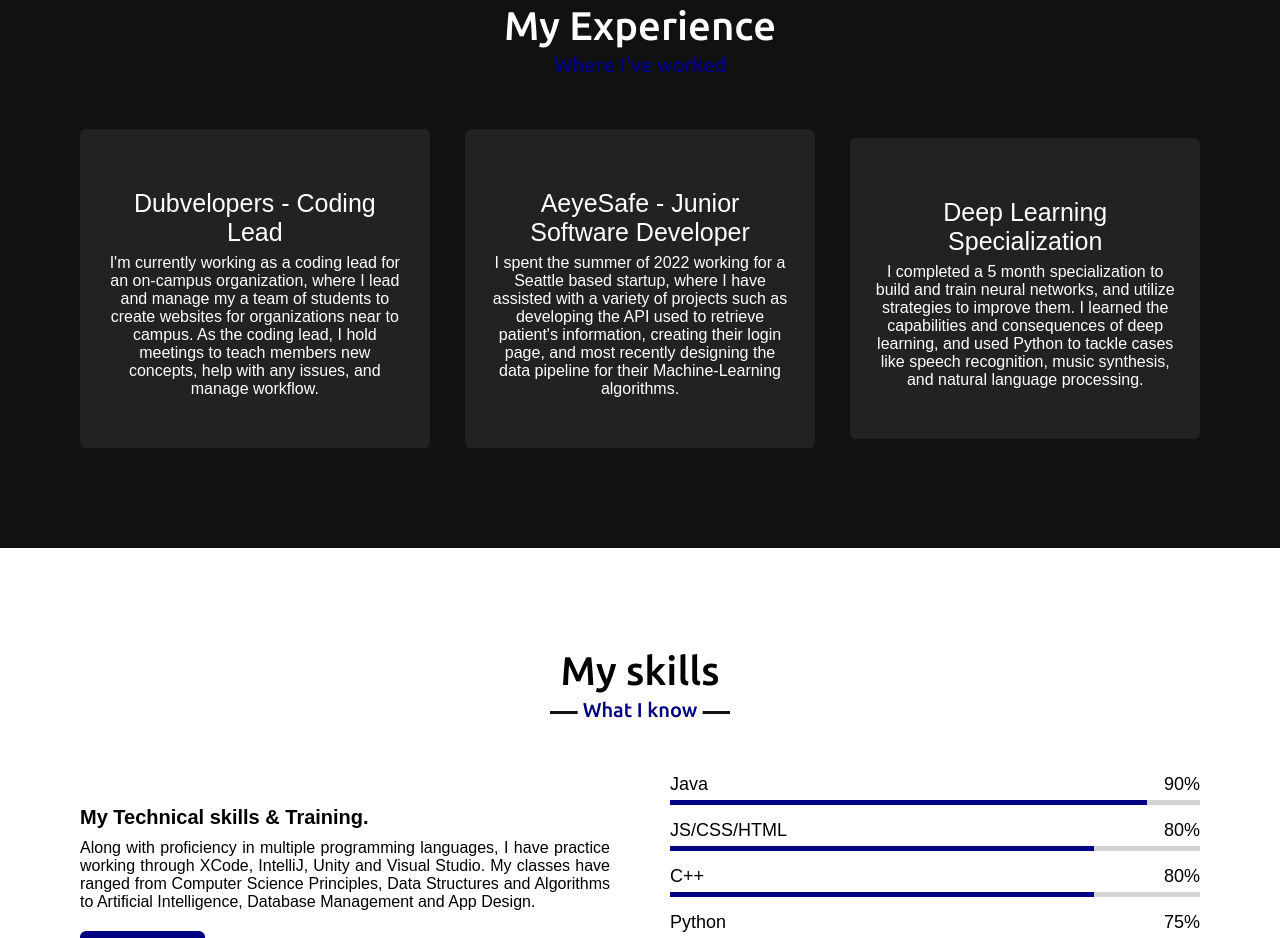
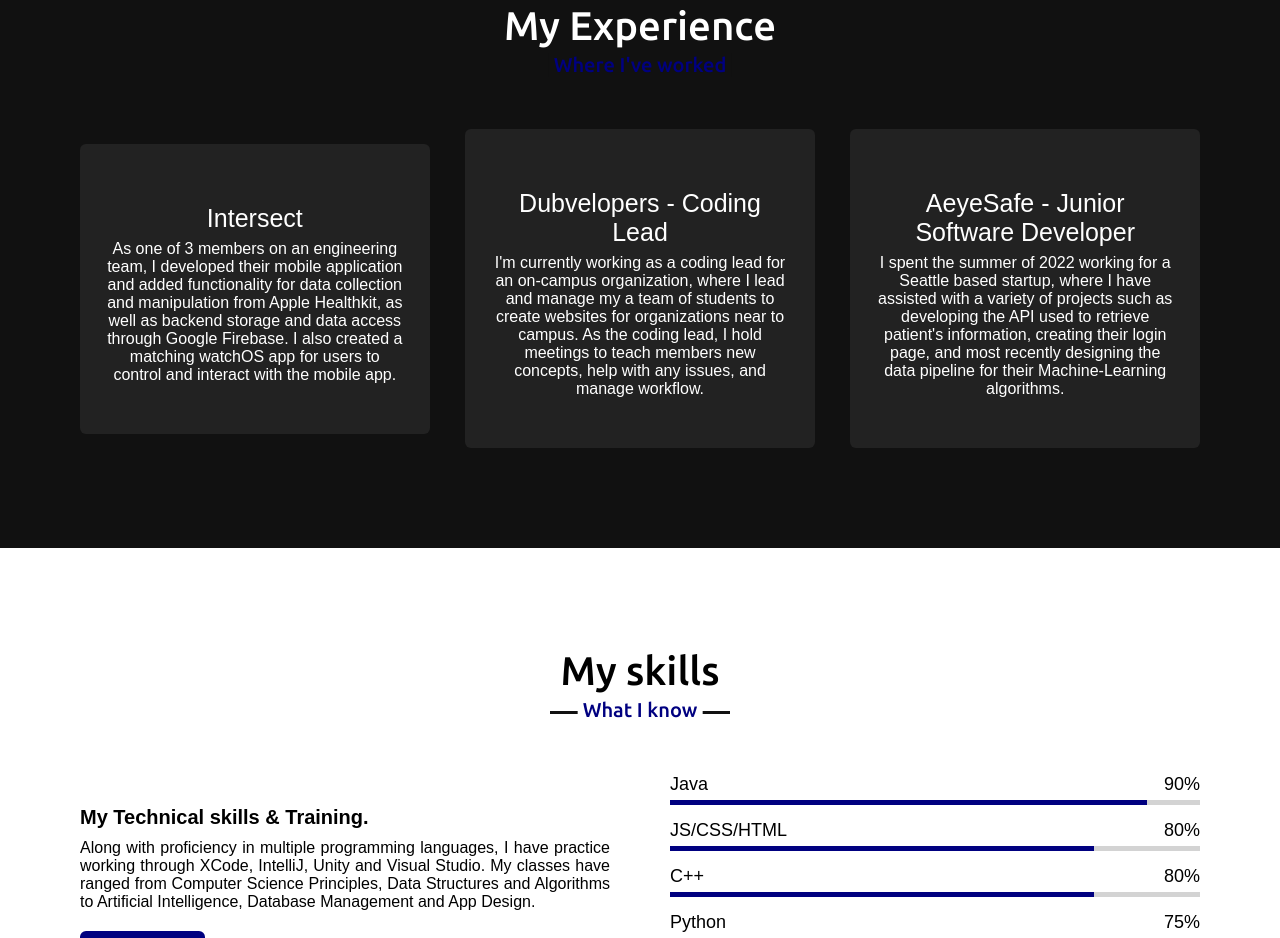
Before and after one commit to timkaltenbach/tordraki, a plain HTML site: page index.html in a window 1280 px wide. Shown: the part 1627-2565 px from the top of the page. Drawn offline with nearby package versions, Linux system fonts and the light colour scheme.

Commit message:
Update index.html

```diff
--- a/index.html
+++ b/index.html
@@ -79,7 +79,7 @@
                 <div class="column right">
                     <div class="text">Hi I'm <span class="typing-2">Tim Kaltenbach</span></div>
                     <p>I'm a student at UW Seattle, planning on graduating in 2025 with a double degree in Computer Science and Business Administration. I have a particular interests in Machine Learning and Web development, furthering them through  projects ranging from iOS based apps to virtual reality games. Outside of academics, I enjoy baking, snowboarding and watching movies.</p>
-                    <a href="#about" download="photos/resume_TimKaltenbach.pdf" >Download Resume</a>
+                    <a href="#about" download="photos/lyft.jpeg" >Download Resume</a>
                 </div>
             </div>
         </div>
@@ -89,7 +89,15 @@
         <div class="max-width">
             <h2 class="title" >My Experience</h2>
             <div class="serv-content">
-
+                <div class="card">
+                    <div class="box">
+                        <!--<i class="fas fa-code"></i>-->
+                        <div class="text">Intersect</div>
+                        <p>As one of 3 members on an engineering team, I developed their mobile application and added functionality for data collection and manipulation from Apple Healthkit, as well as backend storage and data access through Google Firebase.
+I also created a matching watchOS app for users to control and interact with the mobile app.
+                        </p>
+                    </div>
+                </div>
                 <div class="card">
                     <div class="box">
                         <!--<i class="fas fa-chart-line"></i>-->
@@ -106,13 +114,6 @@
                             a variety of projects such as developing the API used to retrieve patient's information,
                             creating their login page,
                             and most recently designing the data pipeline for their Machine-Learning algorithms.</p>
-                    </div>
-                </div>
-                <div class="card">
-                    <div class="box">
-                        <!--<i class="fas fa-code"></i>-->
-                        <div class="text">Deep Learning Specialization</div>
-                        <p>I completed a 5 month specialization to build and train neural networks, and utilize strategies to improve them. I learned the capabilities and consequences of deep learning, and used Python to tackle cases like speech recognition, music synthesis, and natural language processing. </p>
                     </div>
                 </div>
                </div>
```
